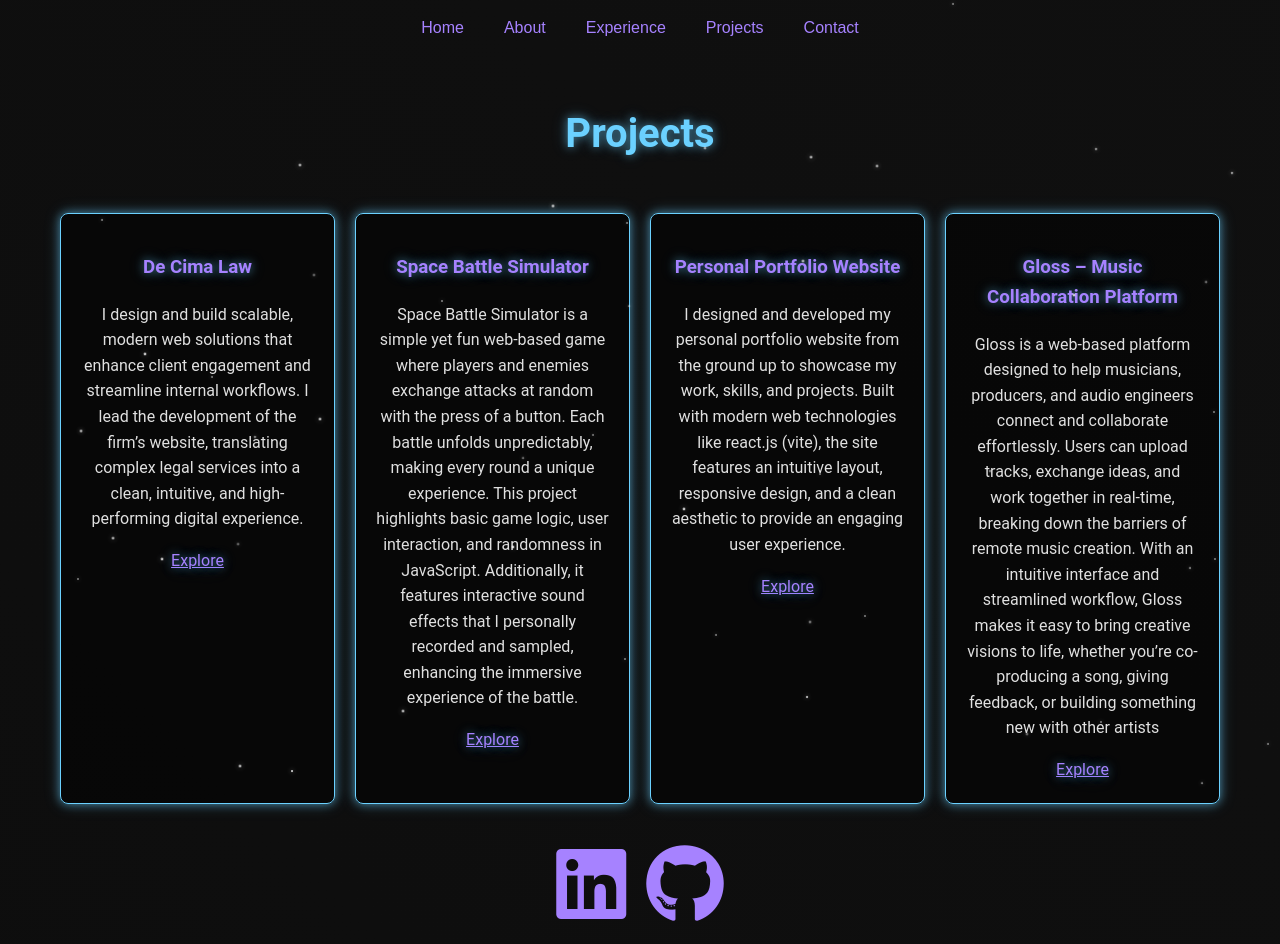
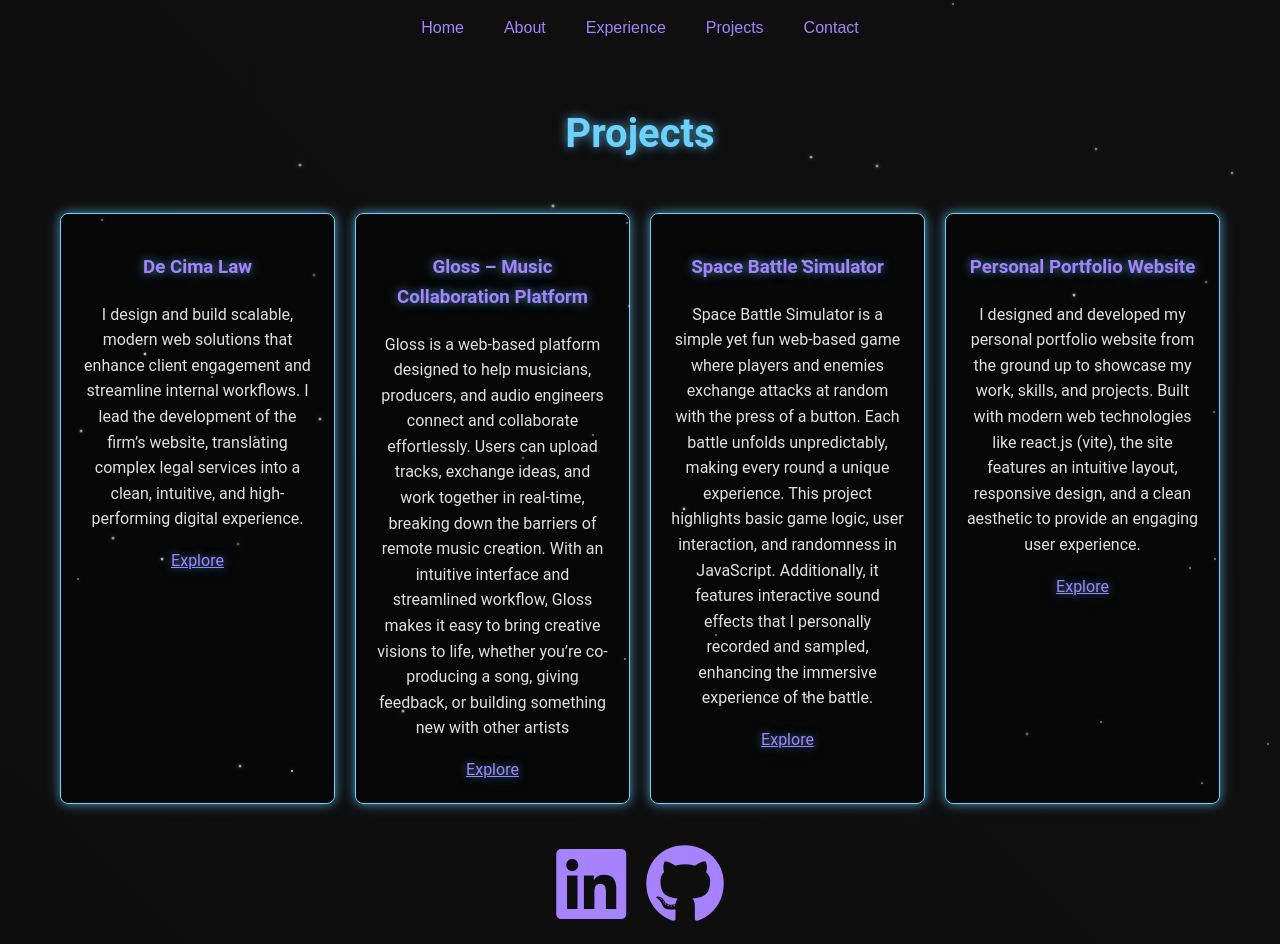
Before and after one commit to nandodecima/portfolio-website, a React (Vite) app: page /projects in a window 1280 px wide. Built offline with nearby package versions, Linux system fonts and the light colour scheme.

Commit message:
Update Projects.jsx

```diff
--- a/src/components/Projects.jsx
+++ b/src/components/Projects.jsx
@@ -10,6 +10,11 @@ const Projects = () => {
       link: 'https://decima-law-firm.netlify.app/',
     },
     {
+      title: 'Gloss – Music Collaboration Platform',
+      description: 'Gloss is a web-based platform designed to help musicians, producers, and audio engineers connect and collaborate effortlessly. Users can upload tracks, exchange ideas, and work together in real-time, breaking down the barriers of remote music creation. With an intuitive interface and streamlined workflow, Gloss makes it easy to bring creative visions to life, whether you’re co-producing a song, giving feedback, or building something new with other artists',
+      link: 'https://gloss-sound.netlify.app/'
+    },
+    {
       title: 'Space Battle Simulator',
       description: 'Space Battle Simulator is a simple yet fun web-based game where players and enemies exchange attacks at random with the press of a button. Each battle unfolds unpredictably, making every round a unique experience. This project highlights basic game logic, user interaction, and randomness in JavaScript. Additionally, it features interactive sound effects that I personally recorded and sampled, enhancing the immersive experience of the battle.',
       link:'https://space-battle-simulator.netlify.app/'
@@ -19,13 +24,6 @@ const Projects = () => {
       description: 'I designed and developed my personal portfolio website from the ground up to showcase my work, skills, and projects. Built with modern web technologies like react.js (vite), the site features an intuitive layout, responsive design, and a clean aesthetic to provide an engaging user experience.',
       link: 'https://nandodecima-portfolio.netlify.app/',
     },
-    {
-      title: 'Gloss – Music Collaboration Platform',
-      description: 'Gloss is a web-based platform designed to help musicians, producers, and audio engineers connect and collaborate effortlessly. Users can upload tracks, exchange ideas, and work together in real-time, breaking down the barriers of remote music creation. With an intuitive interface and streamlined workflow, Gloss makes it easy to bring creative visions to life, whether you’re co-producing a song, giving feedback, or building something new with other artists',
-      link: 'https://gloss-sound.netlify.app/'
-    },
-
-
 
   ];
 
```
